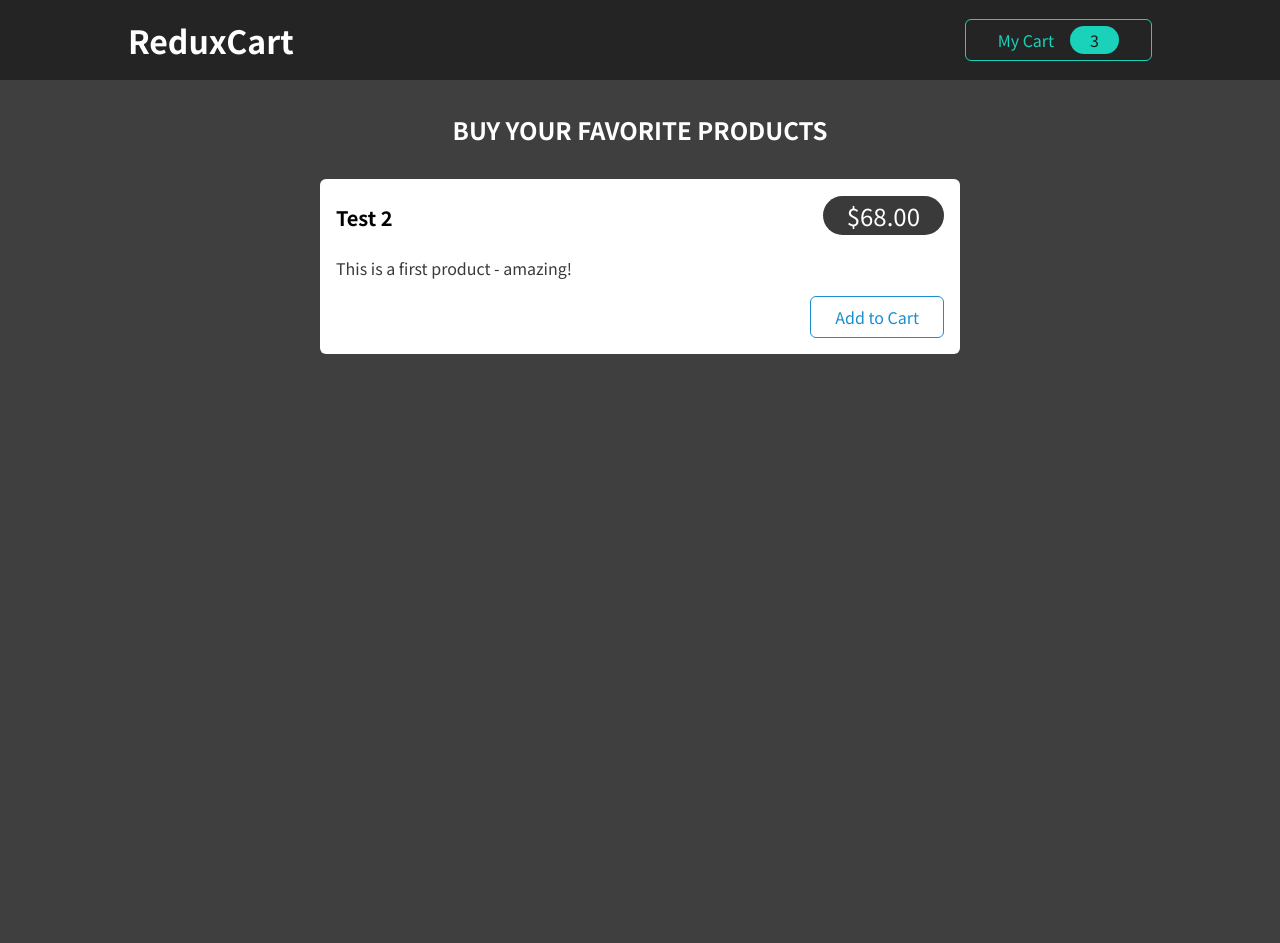
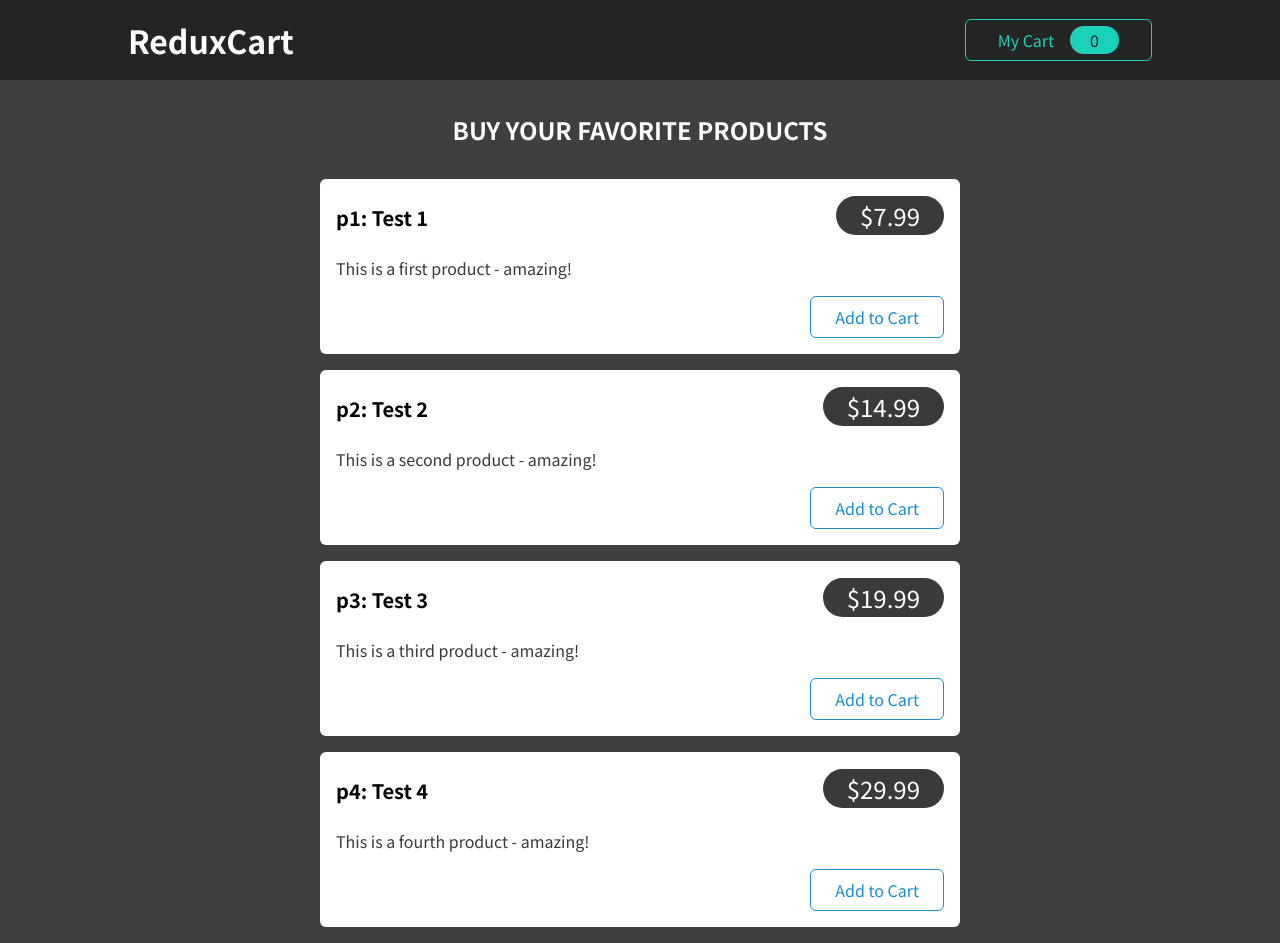
Before and after one commit to Mo3wadIbrahim/redux-advanced-app, a React (Create React App) app: page / in a window 1280 px wide. Before the commit the page ends 800 px from the top, so only its background shows below. Built offline with nearby package versions, Linux system fonts and the light colour scheme.

Commit message:
App Update

```diff
--- a/src/components/Cart/Cart.js
+++ b/src/components/Cart/Cart.js
@@ -13,7 +13,14 @@ const Cart = () => {
       {items.length > 0 && (
         <ul>
           {items.map((item) => (
-            <CartItem item={item} key={item.title} />
+            <CartItem
+              key={item.id}
+              id={item.id}
+              title={item.title}
+              quantity={item.quantity}
+              total={item.total}
+              price={item.price}
+            />
           ))}
         </ul>
       )}
--- a/src/components/Cart/CartItem.js
+++ b/src/components/Cart/CartItem.js
@@ -3,15 +3,14 @@ import { useDispatch } from "react-redux";
 
 import { cartActions } from "../../store/cartSlice";
 
-const CartItem = ({ item }) => {
-  const { title, quantity, total, price } = item;
+const CartItem = ({ id, title, quantity, total, price }) => {
   const dispatch = useDispatch();
-
+  const currentItem = { id, title, price };
   const handleAddItem = () => {
-    dispatch(cartActions.addItem(item));
+    dispatch(cartActions.addItem(currentItem));
   };
   const handleRemoveItem = () => {
-    dispatch(cartActions.removeItem(item));
+    dispatch(cartActions.removeItem(currentItem));
   };
   return (
     <li className={classes.item}>
--- a/src/components/Layout/MainHeader.js
+++ b/src/components/Layout/MainHeader.js
@@ -1,5 +1,5 @@
-import CartButton from '../Cart/CartButton';
-import classes from './MainHeader.module.css';
+import CartButton from "../Cart/CartButton";
+import classes from "./MainHeader.module.css";
 
 const MainHeader = () => {
   return (
--- a/src/components/Shop/ProductItem.js
+++ b/src/components/Shop/ProductItem.js
@@ -2,18 +2,18 @@ import Card from "../UI/Card";
 import classes from "./ProductItem.module.css";
 import { useDispatch } from "react-redux";
 import { cartActions } from "../../store/cartSlice";
-const ProductItem = (props) => {
+const ProductItem = ({ title, price, description, id }) => {
   const dispatch = useDispatch();
-  const { title, price, description } = props;
-  const newItem = { title: title, quantity: 1, total: price, price: price };
   const handleAddItem = () => {
-    dispatch(cartActions.addItem(newItem));
+    dispatch(cartActions.addItem({ id, title, price }));
   };
   return (
-    <li className={classes.item}>
+    <li className={classes.item} key={id}>
       <Card>
         <header>
-          <h3>{title}</h3>
+          <h3>
+            {id}: {title}
+          </h3>
           <div className={classes.price}>${price.toFixed(2)}</div>
         </header>
         <p>{description}</p>
--- a/src/components/Shop/Products.js
+++ b/src/components/Shop/Products.js
@@ -1,16 +1,46 @@
 import ProductItem from "./ProductItem";
 import classes from "./Products.module.css";
 
+const DUMMY_PRODUCTS = [
+  {
+    id: "p1",
+    price: 7.99,
+    title: "Test 1",
+    description: "This is a first product - amazing!",
+  },
+  {
+    id: "p2",
+    price: 14.99,
+    title: "Test 2",
+    description: "This is a second product - amazing!",
+  },
+  {
+    id: "p3",
+    price: 19.99,
+    title: "Test 3",
+    description: "This is a third product - amazing!",
+  },
+  {
+    id: "p4",
+    price: 29.99,
+    title: "Test 4",
+    description: "This is a fourth product - amazing!",
+  },
+];
 const Products = () => {
   return (
     <section className={classes.products}>
       <h2>Buy your favorite products</h2>
       <ul>
-        <ProductItem
-          title="Test 2"
-          price={68}
-          description="This is a first product - amazing!"
-        />
+        {DUMMY_PRODUCTS.map((product) => (
+          <ProductItem
+            key={product.id}
+            id={product.id}
+            title={product.title}
+            price={product.price}
+            description={product.description}
+          />
+        ))}
       </ul>
     </section>
   );
--- a/src/store/cartSlice.js
+++ b/src/store/cartSlice.js
@@ -1,9 +1,9 @@
 import { createSlice } from "@reduxjs/toolkit";
 
 const initialState = {
-  items: [{ title: "Test Item", quantity: 3, total: 18, price: 6 }],
-  totalQuantities: 3,
-  totalPrice: 18,
+  items: [],
+  totalQuantities: 0,
+  totalPrice: 0,
 };
 
 const cartSlice = createSlice({
@@ -12,7 +12,7 @@ const cartSlice = createSlice({
   reducers: {
     addItem: (state, action) => {
       const itemIndex = state.items.findIndex(
-        (item) => item.title === action.payload.title,
+        (item) => item.id === action.payload.id,
       );
       if (itemIndex >= 0) {
         state.items[itemIndex].quantity++;
@@ -21,10 +21,11 @@ const cartSlice = createSlice({
         state.totalQuantities++;
       } else {
         const newItem = {
+          id: action.payload.id,
           title: action.payload.title,
+          price: action.payload.price,
           quantity: 1,
-          total: action.payload.total,
-          price: action.payload.price,
+          total: action.payload.price,
         };
         state.items.push(newItem);
         state.totalPrice += action.payload.price;
@@ -33,7 +34,7 @@ const cartSlice = createSlice({
     },
     removeItem: (state, action) => {
       const itemIndex = state.items.findIndex(
-        (item) => item.title === action.payload.title,
+        (item) => item.id === action.payload.id,
       );
 
       if (state.items[itemIndex].quantity > 1) {
```
